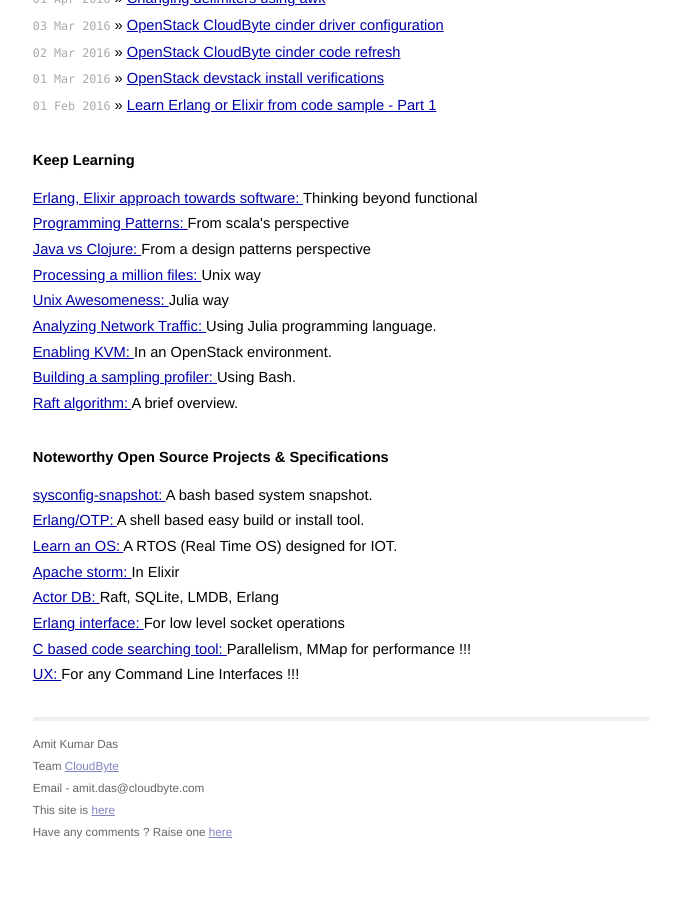
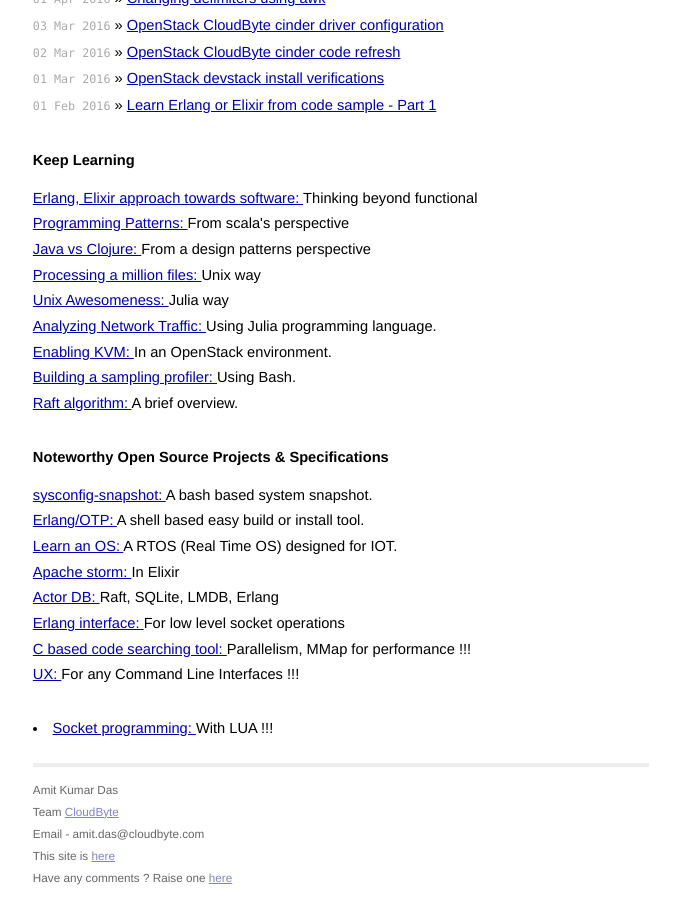
Before and after one commit to AmitKumarDas/amitkumardas.github.io, a Jekyll site: the page built from index.html, in a window 1280 px wide and 900 px high, scrolled down 1106 px. Shown: the whole window, without its empty margins (299-979 px from the left). Built offline with Jekyll 4.4.1, drawn with Linux system fonts in a browser that asks for light colours; before the commit the page ends 1961 px from its top, so only the background shows below that.

Commit message:
Update index.html

```diff
--- a/index.html
+++ b/index.html
@@ -120,4 +120,11 @@
       For any Command Line Interfaces !!!
     </li>
   </ul>
+  <li>
+      <a href="https://turbo.readthedocs.io/en/latest/get_started.html">
+        Socket programming:
+      </a>
+      With LUA !!!
+    </li>
+  </ul>
 </div>
```
